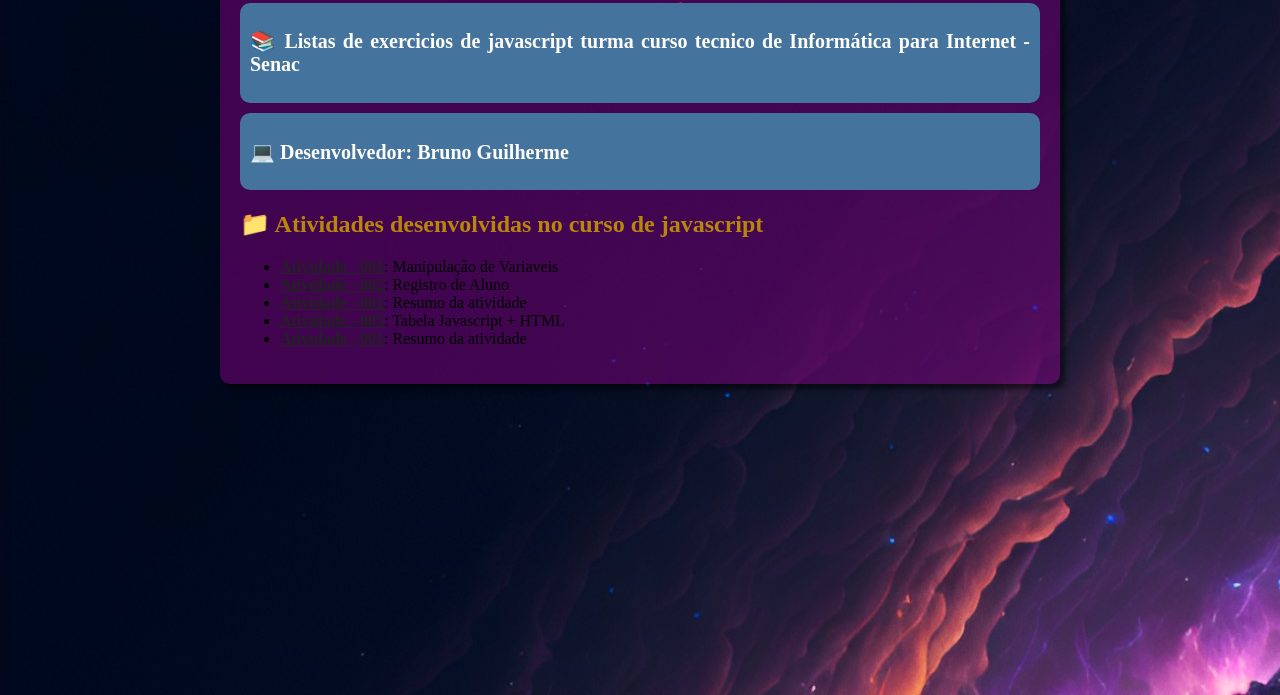
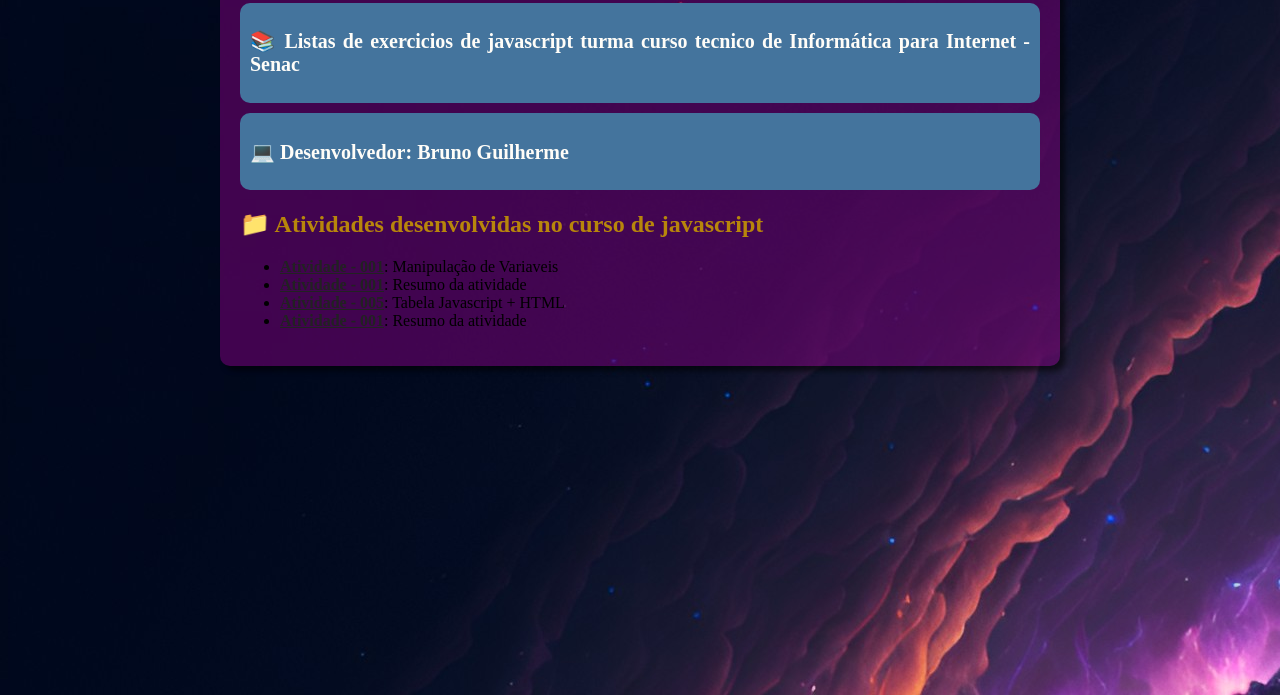
Before and after one commit to BrunoArrudas/Javascript, a plain HTML site: page javascript/index.html in a window 1280 px wide. Shown: the part 105-800 px from the top of the page. Drawn offline with Linux system fonts and the light colour scheme.

Commit message:
atualizaçao

```diff
--- a/javascript/index.html
+++ b/javascript/index.html
@@ -24,7 +24,6 @@
         <h2>&#x1F4C1; Atividades desenvolvidas no curso de javascript</h2>
         <ul>
             <li><a href="Atividades/atividade-01.html">Atividade - 001</a>: Manipulação de Variaveis</li>
-            <li><a href="Atividades/atividade-02.html">Atividade - 002</a>: Registro de Aluno</li>
             <li><a href="#">Atividade - 001</a>: Resumo da atividade</li>
             <li><a href="Atividades/atividade-05.html">Atividade - 005</a>: Tabela Javascript + HTML</li>
             <li><a href="#">Atividade - 001</a>: Resumo da atividade</li>
```
